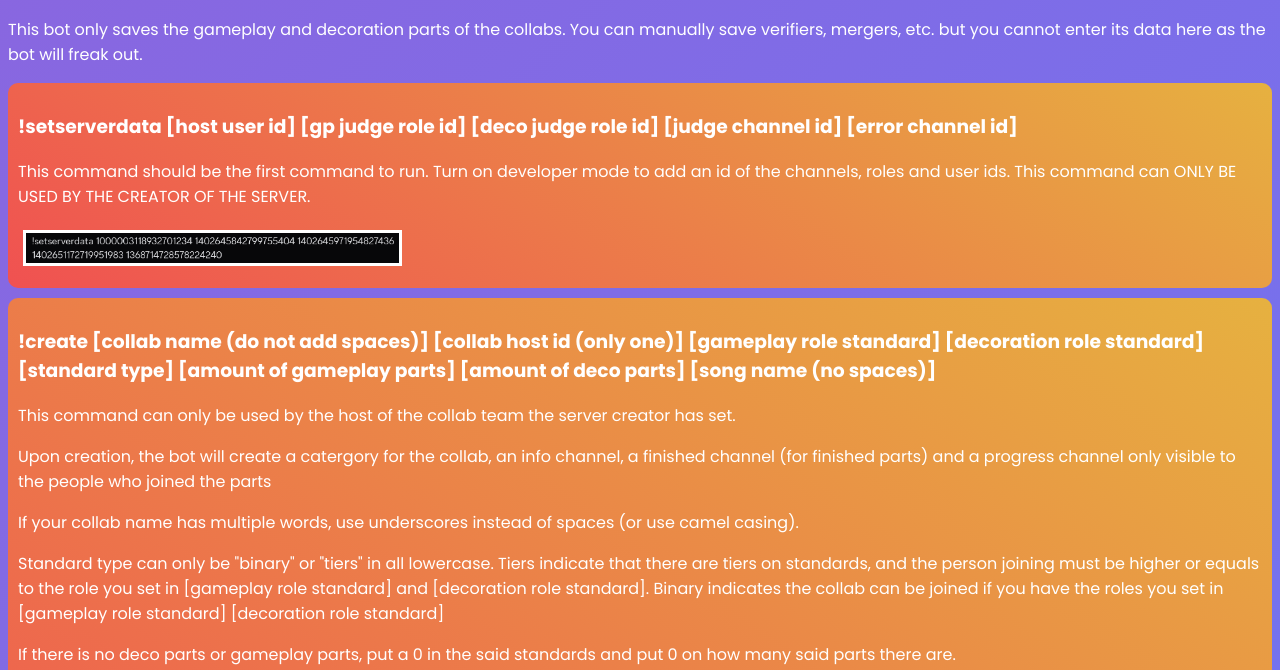
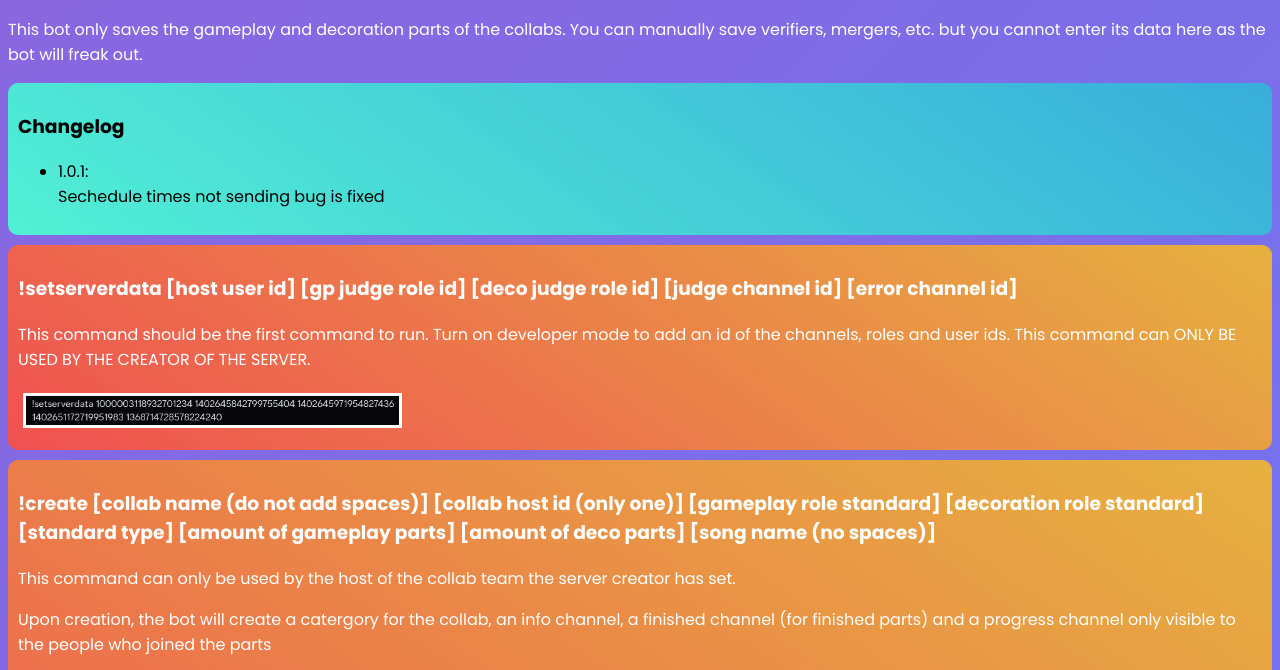
Before and after one commit to Alhello/CHMANUAL, a plain HTML site: page index.html in a window 1280 px wide. Shown: the part 129-799 px from the top of the page. Drawn offline with Linux system fonts and the light colour scheme.

Commit message:
Updated changelog to version 1.0.1

```diff
--- a/index.html
+++ b/index.html
@@ -15,6 +15,15 @@
     </div>
     <h2>!!DISCLAIMER!!</h2>
     <p>This bot only saves the gameplay and decoration parts of the collabs. You can manually save verifiers, mergers, etc. but you cannot enter its data here as the bot will freak out.</p>
+    <div class="changelog">
+        <h3>Changelog</h3>
+        <ul>
+            <li>
+                1.0.1:<br>
+                    Sechedule times not sending bug is fixed
+            </li>
+        </ul>
+    </div>
     <div class="command">
         <h3>!setserverdata [host user id] [gp judge role id] [deco judge role id] [judge channel id] [error channel id]</h3>
         <p>This command should be the first command to run. Turn on developer mode to add an id of the channels, roles and user ids. This command can ONLY BE USED BY THE CREATOR OF THE SERVER.</p>
```
